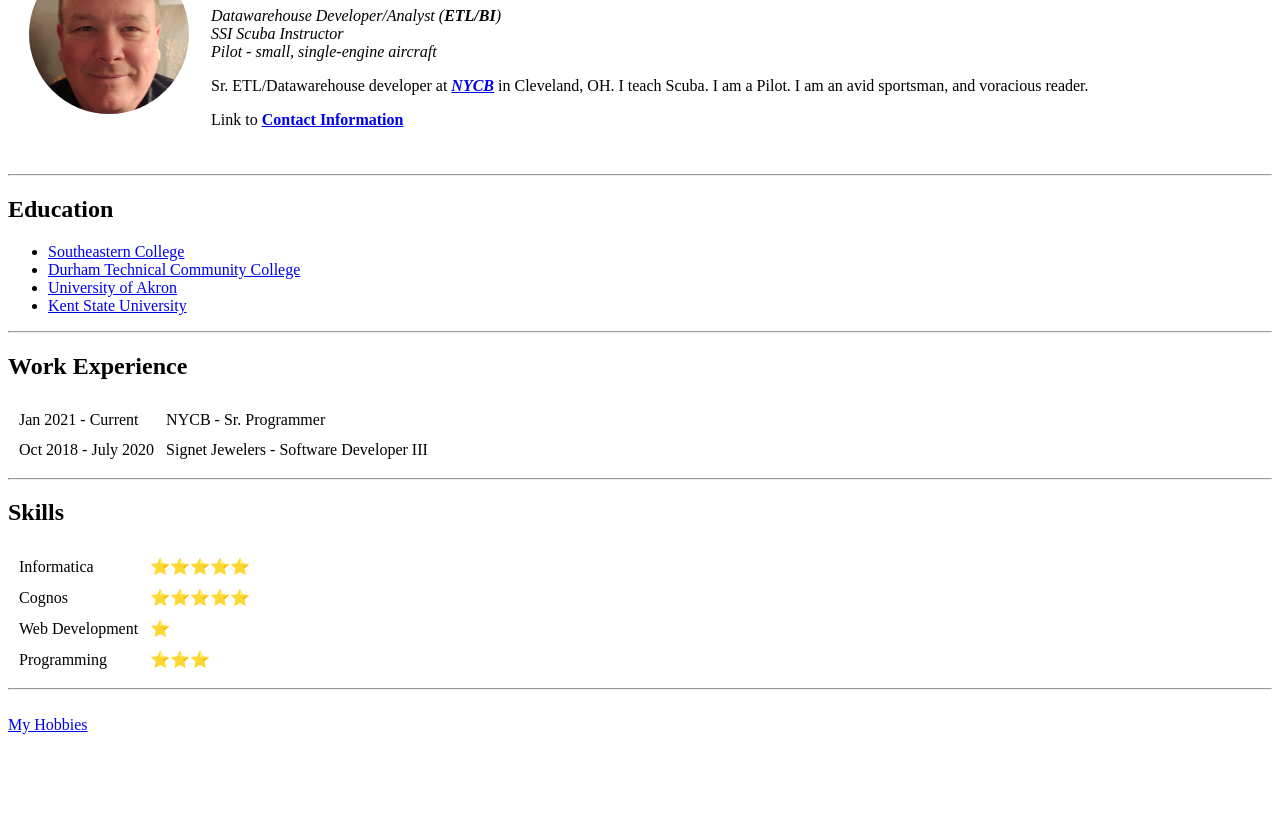
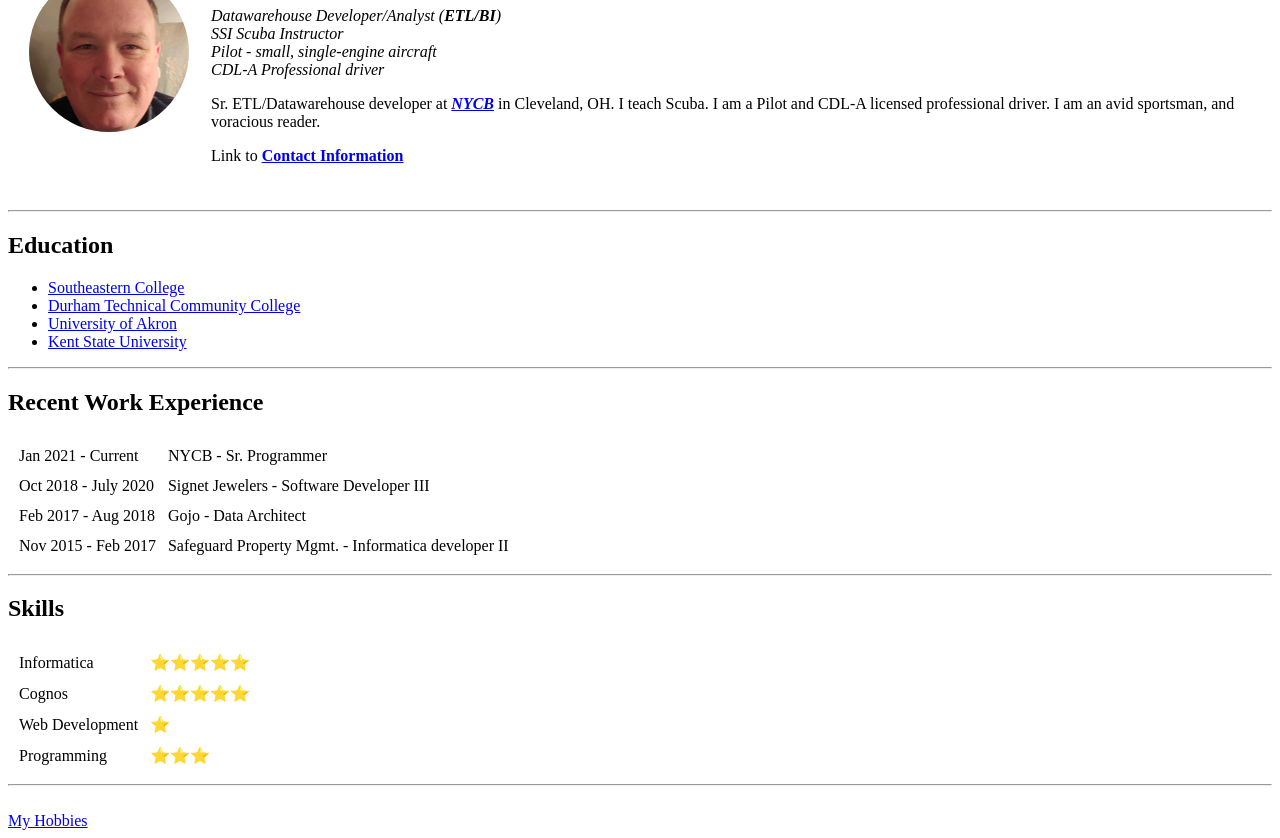
Before and after one commit to stevegross2001/CV, a plain HTML site: page index.html in a window 1280 px wide. Shown: the part 102-940 px from the top of the page. Before the commit the page ends 844 px from the top, so only its background shows below. Drawn offline with Linux system fonts and the light colour scheme.

Commit message:
Add files via upload

```diff
--- a/index.html
+++ b/index.html
@@ -18,10 +18,11 @@
             <dt> Datawarehouse Developer/Analyst (<strong>ETL/BI</strong>)</dt>
             <dt>SSI Scuba Instructor</dt>
             <dt>Pilot - small, single-engine aircraft</dt>
+            <dt>CDL-A Professional driver</dt>
           </dl>
         </em>
-        <p>Sr. ETL/Datawarehouse developer at <em><strong><a href="https://www.mynycb.com/Pages/home.aspx">NYCB</a></strong></em> in Cleveland, OH. I teach Scuba.
-          I am a Pilot. I am an avid sportsman, and voracious reader.</p>
+        <p>Sr. ETL/Datawarehouse developer at <em><strong><a href="https://www.mynycb.com/Pages/home.aspx">NYCB</a></strong></em> in Cleveland, OH.
+          I teach Scuba.  I am a Pilot and CDL-A licensed professional driver. I am an avid sportsman, and voracious reader.</p>
         <p>Link to <strong><a href="ContactInfo.html">Contact Information</a></strong></p>
       </td>
     </tr>
@@ -35,7 +36,7 @@
     <li><a href="https://www.kent.edu/">Kent State University</a></li>
   </ul>
   <hr>
-  <h2>Work Experience</h2>
+  <h2>Recent Work Experience</h2>
   <table cellspacing="10">
     <tr>
       <td>Jan 2021 - Current</td>
@@ -44,6 +45,14 @@
     <tr>
       <td>Oct 2018 - July 2020</td>
       <td>Signet Jewelers - Software Developer III</td>
+    </tr>
+    <tr>
+      <td>Feb 2017 - Aug 2018</td>
+      <td>Gojo - Data Architect</td>
+    </tr>
+    <tr>
+      <td>Nov 2015 - Feb 2017</td>
+      <td>Safeguard Property Mgmt. - Informatica developer II</td>
     </tr>
   </table>
   <hr>
```
Also changed, not shown: ContactInfo.html (added, +36 -0 lines).
